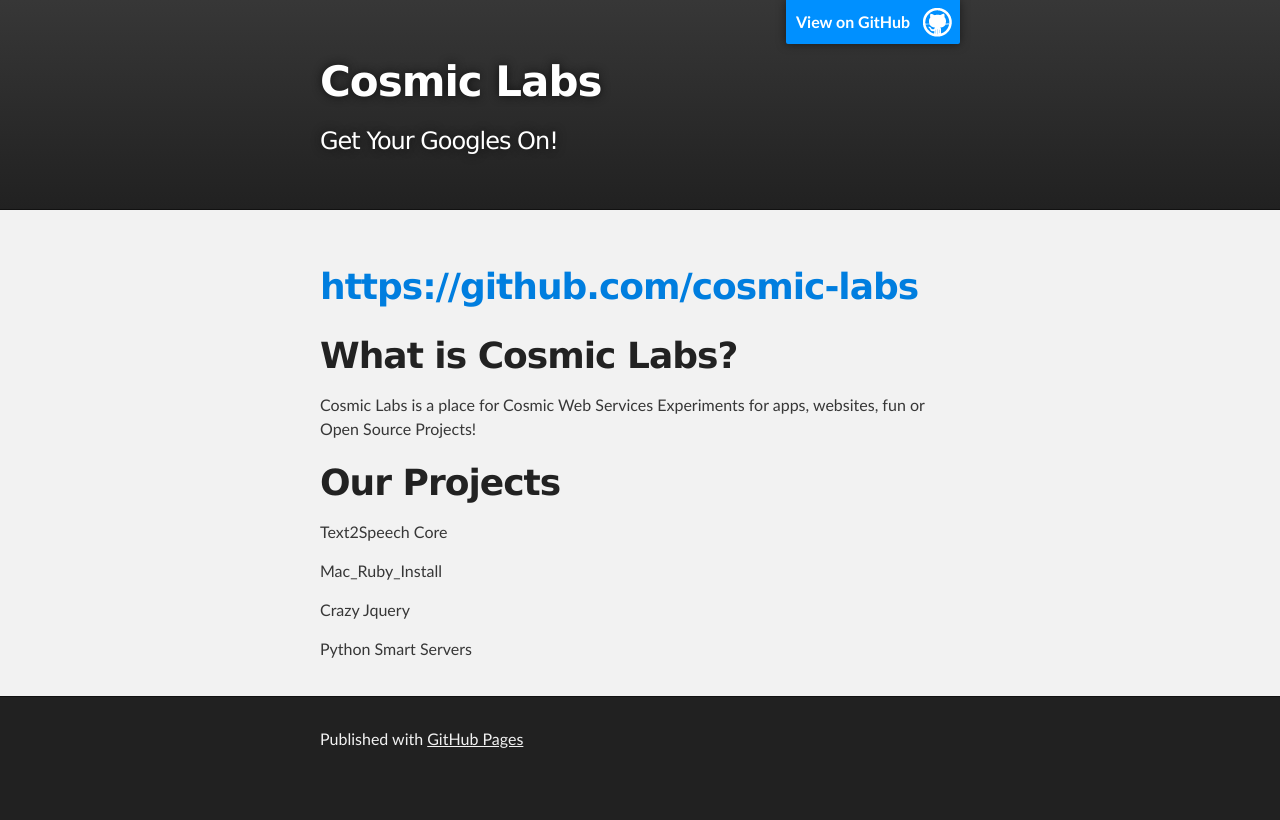
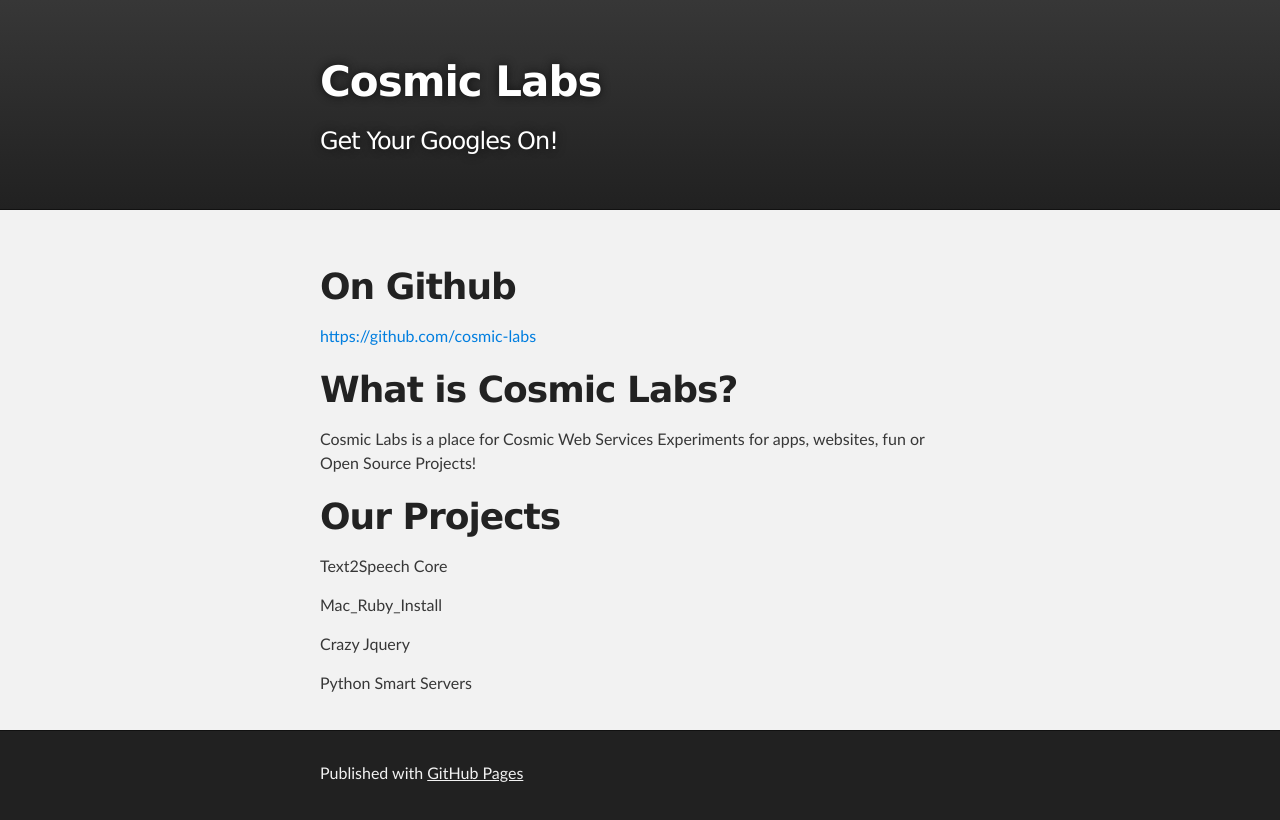
Before and after one commit to cosmic-labs/cosmic-labs.github.io, a plain HTML site: page index.html in a window 1280 px wide. Drawn offline with Linux system fonts and the light colour scheme.

Commit message:
Update index.html

```diff
--- a/index.html
+++ b/index.html
@@ -16,7 +16,7 @@
     <!-- HEADER -->
     <div id="header_wrap" class="outer">
         <header class="inner">
-          <a id="forkme_banner" href="https://github.com/cosmic-labs">View on GitHub</a>
+
 
           <h1 id="project_title">Cosmic Labs</h1>
           <h2 id="project_tagline">Get Your Googles On!</h2>
@@ -28,7 +28,7 @@
     <div id="main_content_wrap" class="outer">
       <section id="main_content" class="inner">
         <h1>
-
+<a id="on-github" class="anchor" href="#on-github" aria-hidden="true"><span class="octicon octicon-link"></span></a>On Github</h1>
 
 <p><a href="https://github.com/cosmic-labs">https://github.com/cosmic-labs</a></p>
 
```
